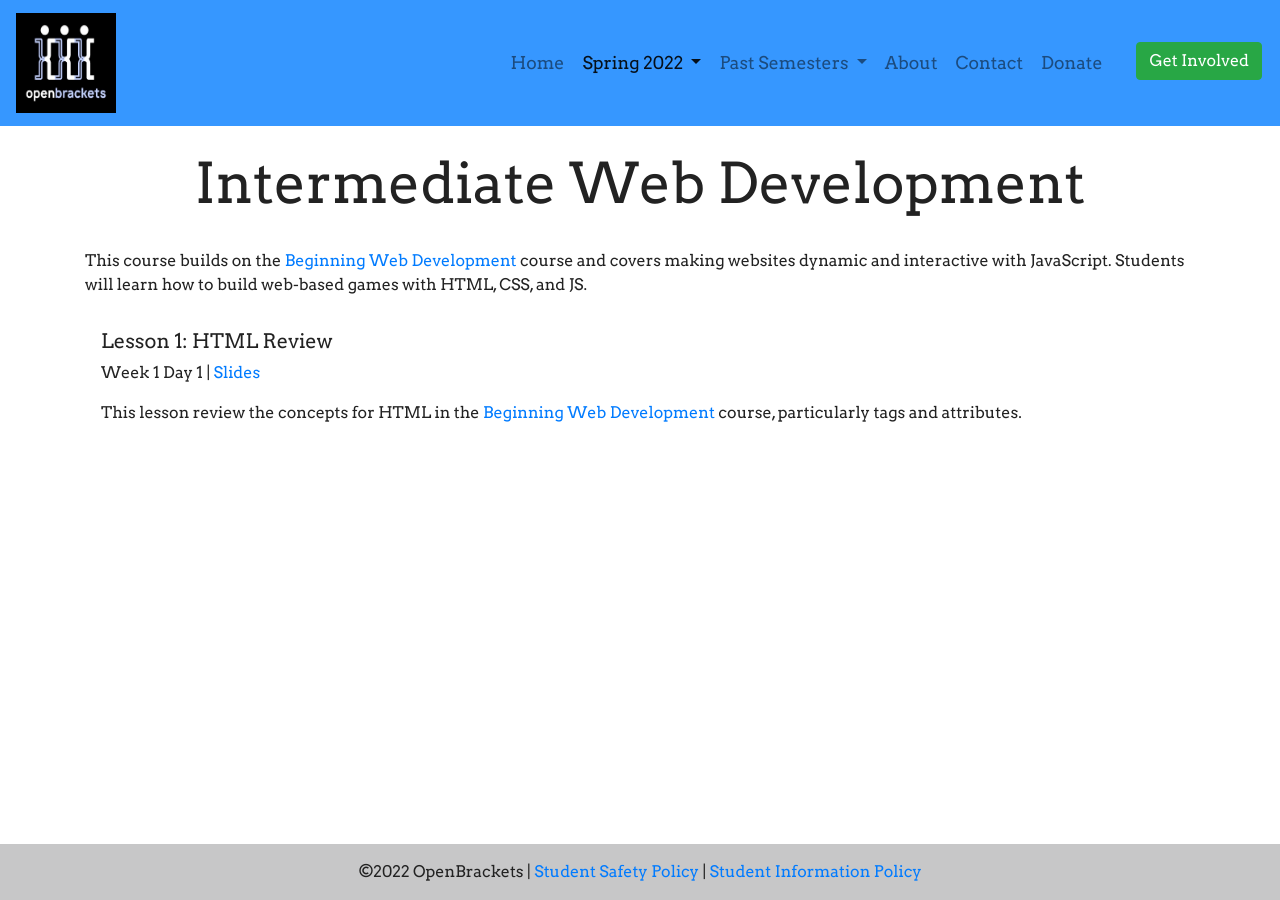
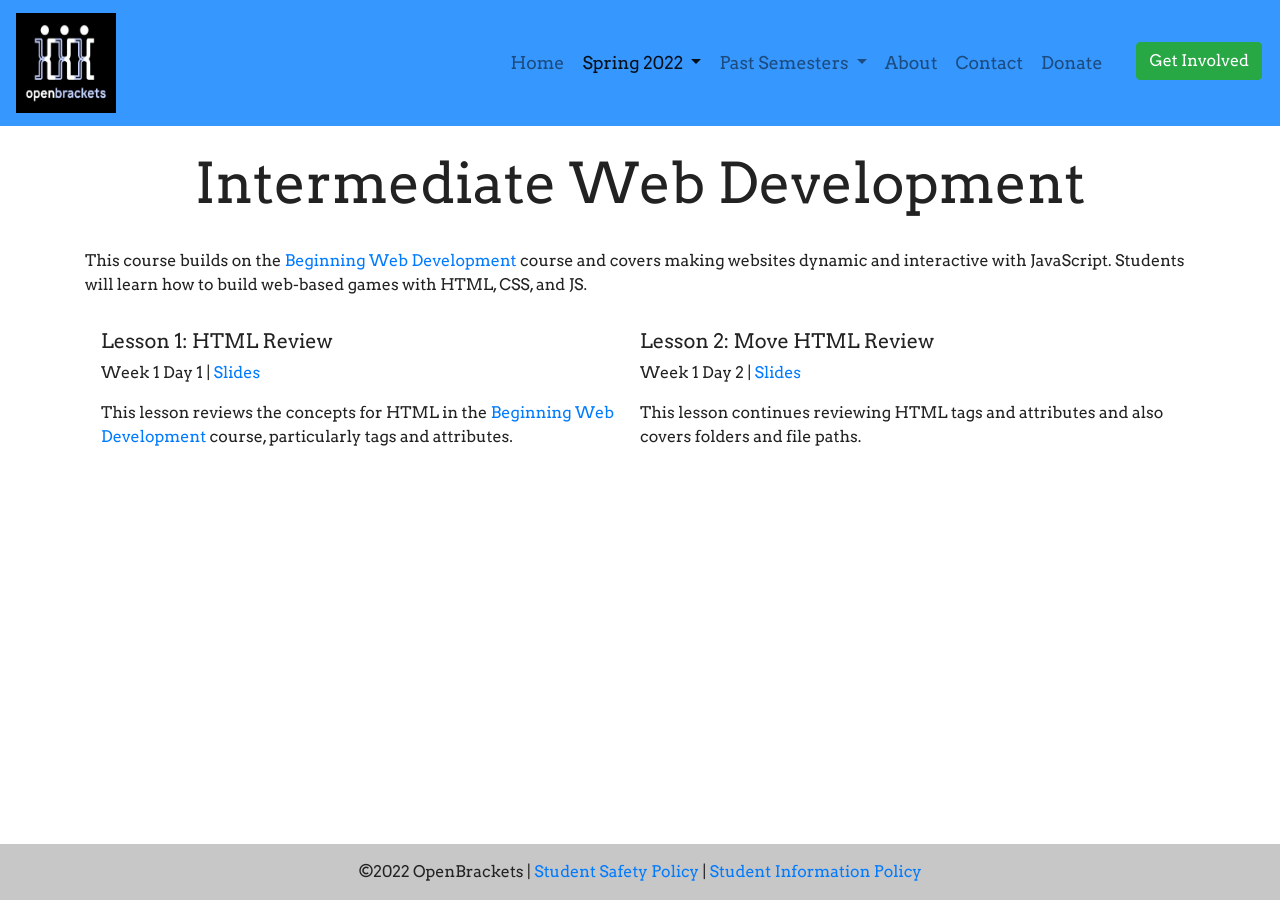
Before and after one commit to qpwoeirut/OpenBrackets-website, a Jekyll site: the page built from spring2022/intermediateWebDevelopment.html, in a window 1280 px wide. Built offline with Jekyll 4.4.1, drawn with Linux system fonts in a browser that asks for light colours.

Commit message:
add link and description of IWD W1D2

```diff
--- a/spring2022/intermediateWebDevelopment.html
+++ b/spring2022/intermediateWebDevelopment.html
@@ -20,9 +20,18 @@ navbarHighlight: spring2022
         <p>Week 1 Day 1 | <a
                 href="https://docs.google.com/presentation/d/1oaIGcGnUWAOnWWz25aa0RY_Vbs0pTWiZjCzkDfcnBLE/edit"
                 target="_blank">Slides</a></p>
-        <p>This lesson review the concepts for HTML in the <a href="/spring2022/beginningWebDevelopment.html">Beginning
+        <p>This lesson reviews the concepts for HTML in the <a href="/spring2022/beginningWebDevelopment.html">Beginning
             Web Development</a> course, particularly tags and attributes.
         </p>
         <br>
     </div>
+    <div class="media-body">
+        <h5 class="mt-0">Lesson 2: Move HTML Review</h5>
+        <p>Week 1 Day 2 | <a
+                href="https://docs.google.com/presentation/d/1W-mxS5FTE6vVt43OE1sah8mVyT6CJtl4tb3s851Xo58/edit"
+                target="_blank">Slides</a></p>
+        <p>This lesson continues reviewing HTML tags and attributes and also covers folders and file paths.
+        </p>
+        <br>
+    </div>
 </div>
```
